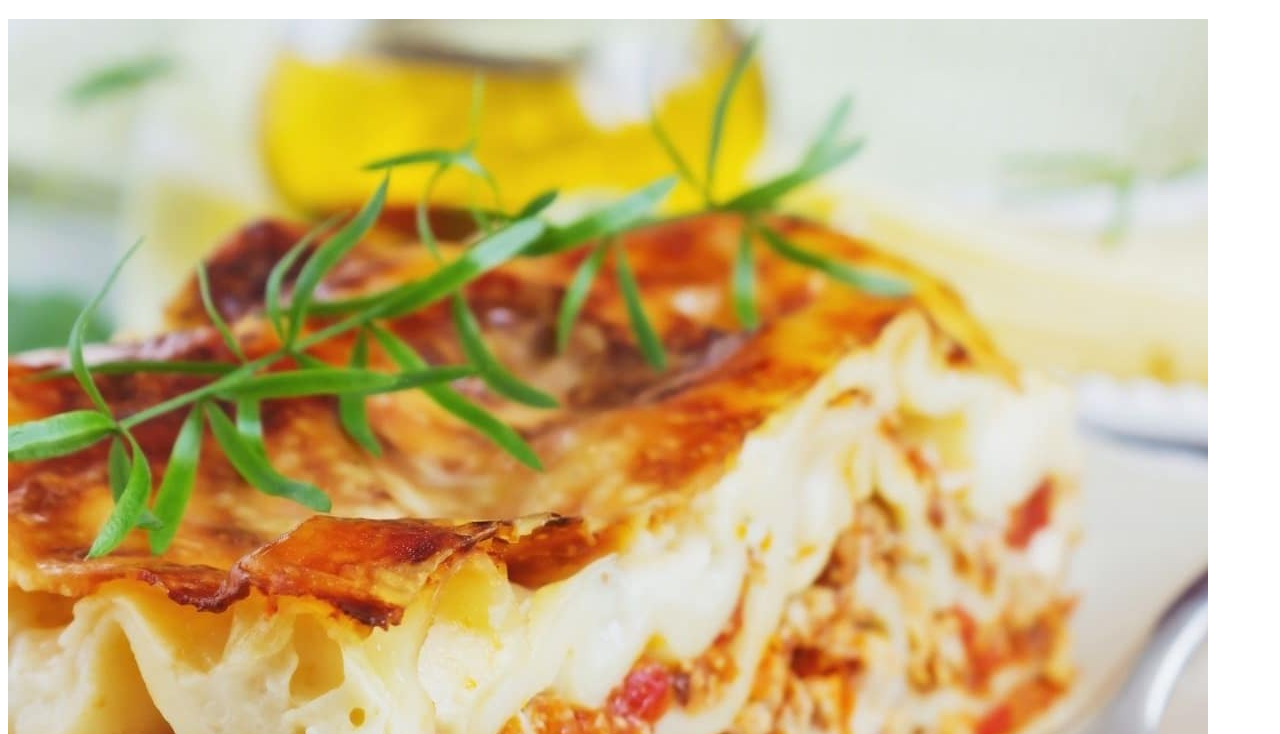
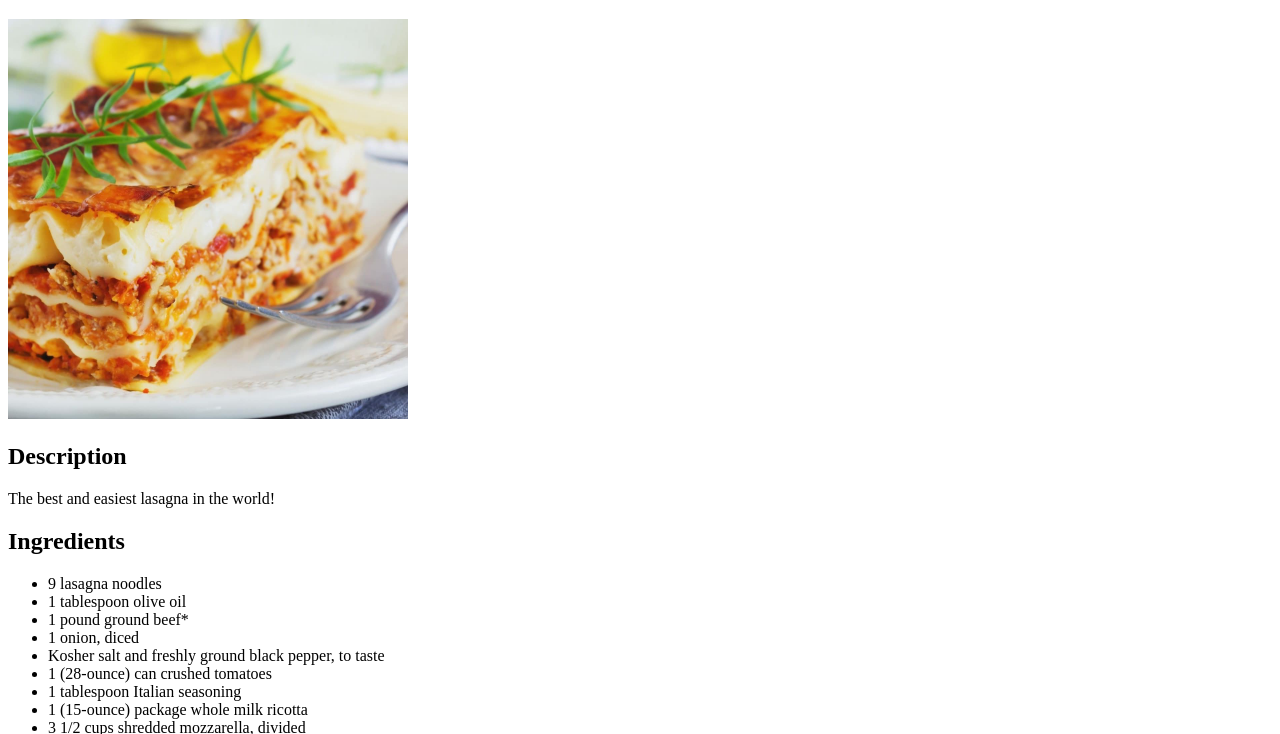
Before and after one commit to Oozey/project-recipe, a plain HTML site: page recipes/lasagna.html in a window 1280 px wide. Shown: the part 61-795 px from the top of the page. Drawn offline with Linux system fonts and the light colour scheme.

Commit message:
add styling to lasagna image

```diff
--- a/recipes/lasagna.html
+++ b/recipes/lasagna.html
@@ -8,7 +8,7 @@
 </head>
 <body>
     <h1>Lasagna Recipe</h1>
-    <img src="../images/lasagna.jpeg">
+    <img src="../images/lasagna.jpeg" style="height: 400px; width: 400px;">
     <h2>Description</h2>
     <p>The best and easiest lasagna in the world!</p>
     <h2>Ingredients</h2>
```
